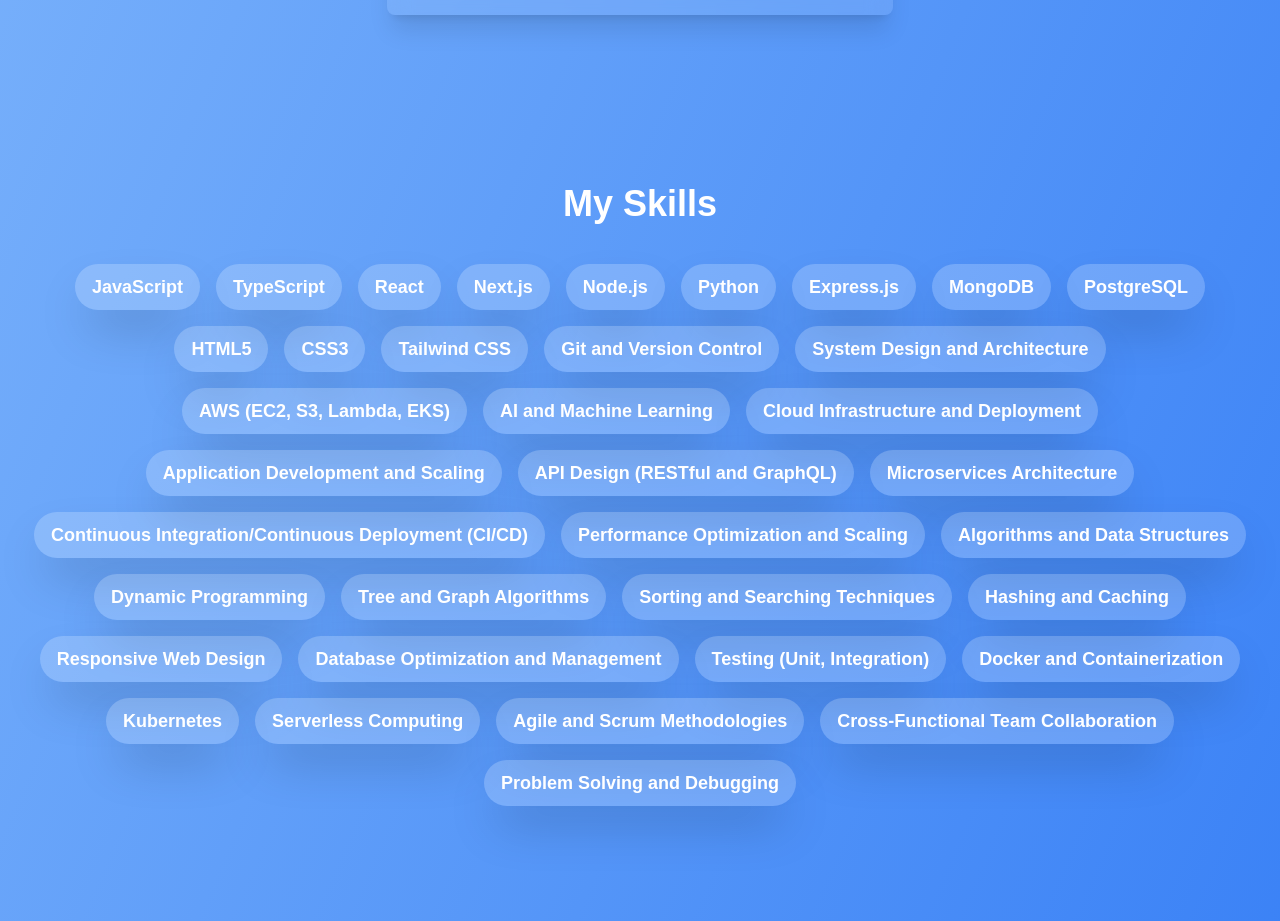
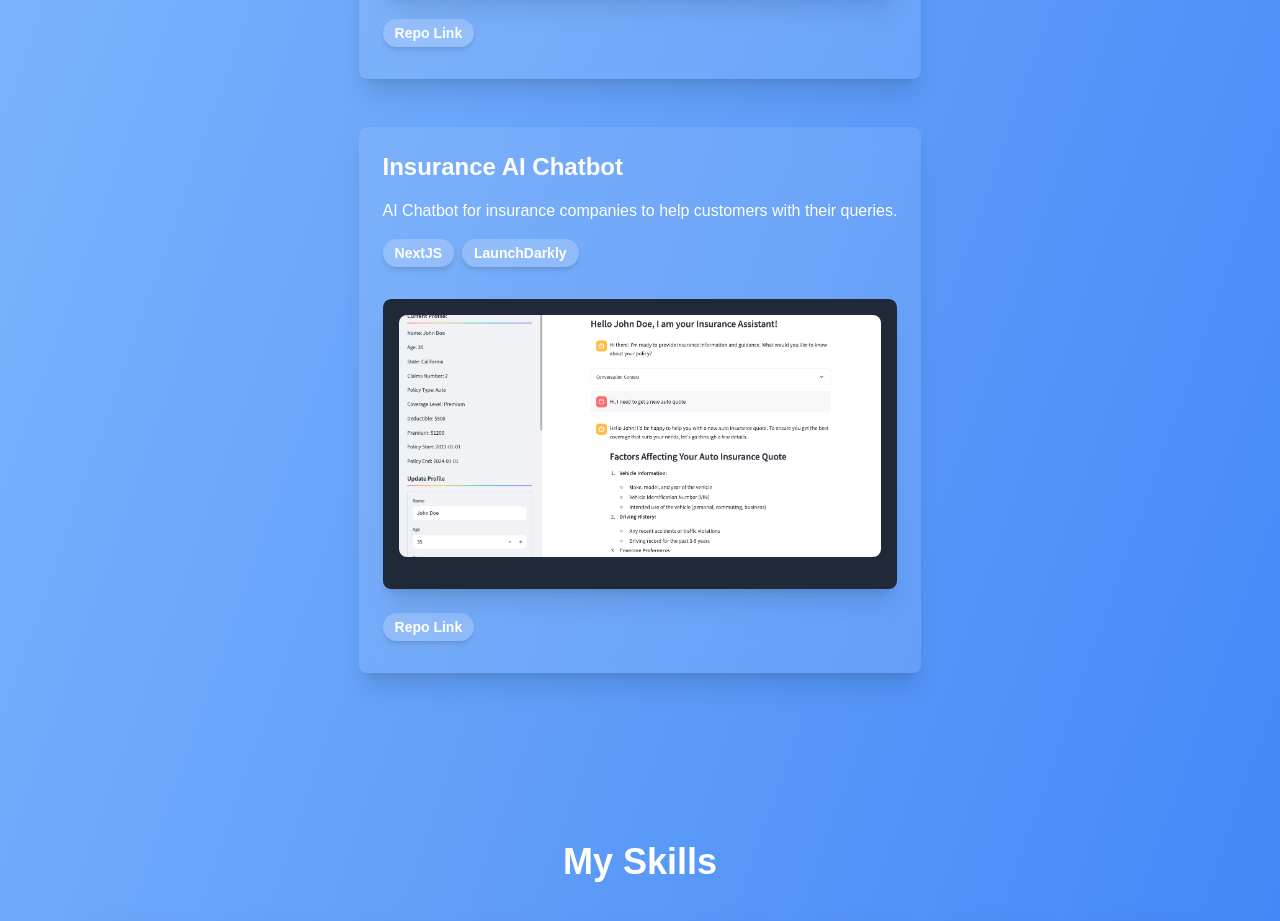
Before and after one commit to ahmedhqadri/ahmedqadri.dev, a Next.js app: page / in a window 1280 px wide. Shown: the part 2020-2941 px from the top of the page. Built offline with nearby package versions, Linux system fonts and the light colour scheme.

Commit message:
added new project

```diff
--- a/app/components/projects.tsx
+++ b/app/components/projects.tsx
@@ -20,7 +20,16 @@ const projects = [
     repo: "https://github.com/ahmedhqadri/retail-demo-app",
     link: "https://github.com/ahmedhqadri/retail-demo-app",
     image: "/retail-demo-app.png"
+  },
+  {
+    title: "Insurance AI Chatbot",
+    description: "AI Chatbot for insurance companies to help customers with their queries.",
+    technologies: ["NextJS", "LaunchDarkly"],
+    repo: "https://github.com/ahmedhqadri/InsuranceBot",
+    link: "https://github.com/ahmedhqadri/InsuranceBot",
+    image: "/insurance-chatbot-app.png"
   }
+
 ]
 
 export default function Projects() {
```
Also changed, not shown: public/insurance-chatbot-app.png (added), 1 other file (tests, documents, lock files or other folders).
